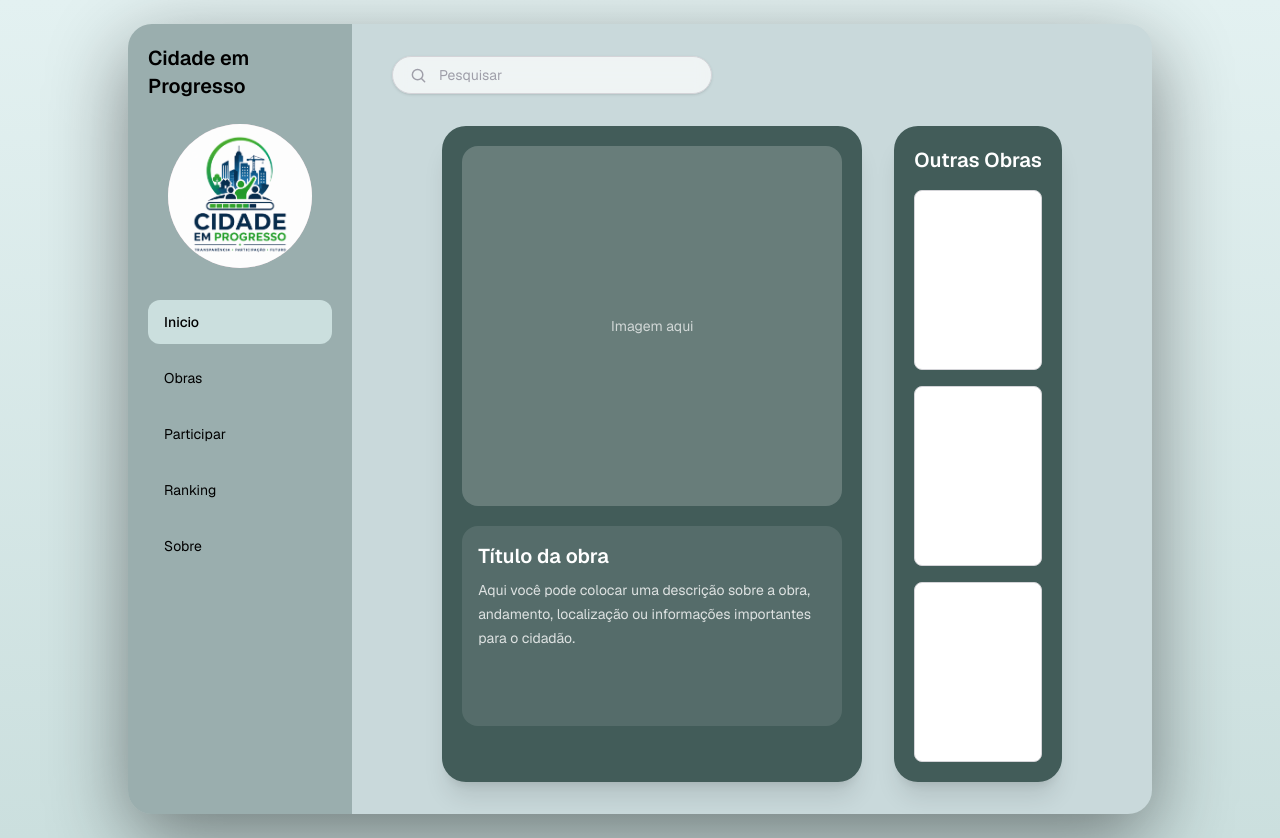
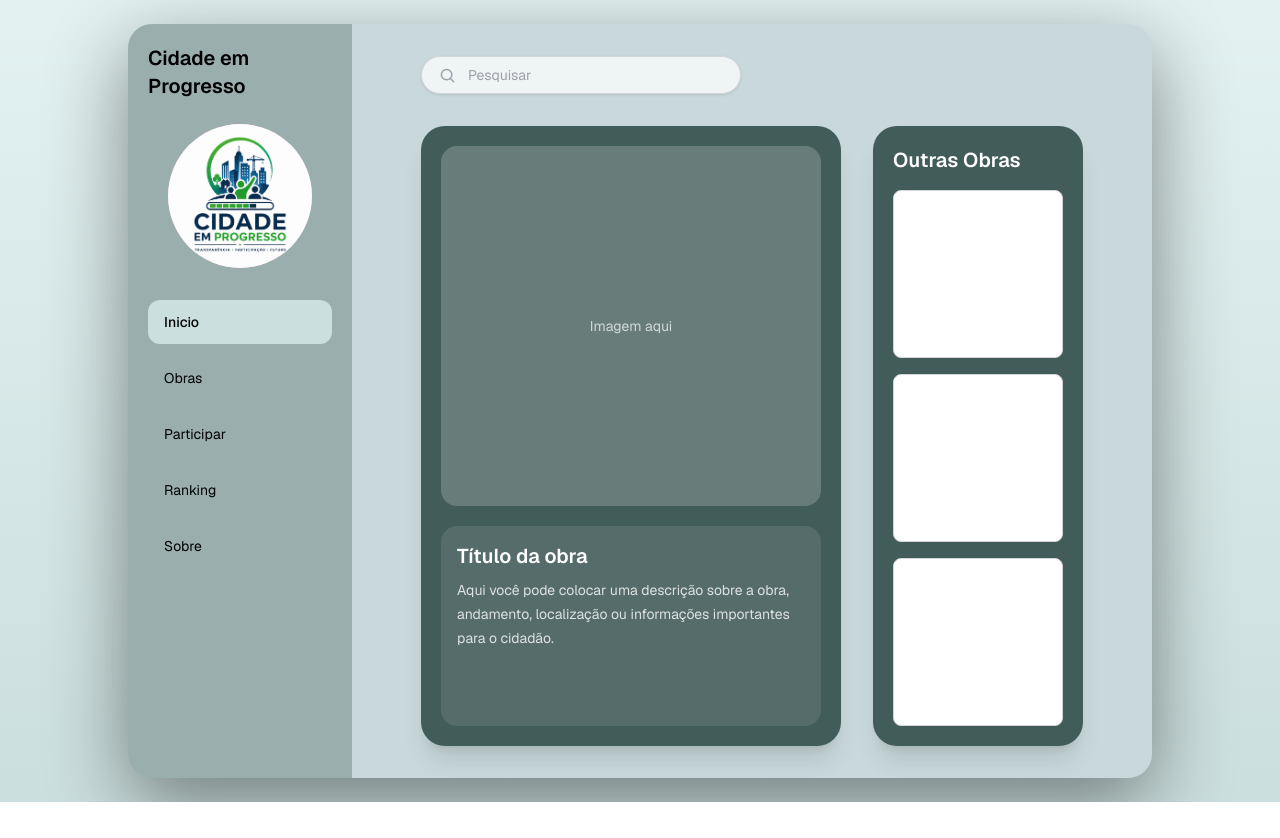
Before and after one commit to TornadoP/Cidade-Em-Progresso, a Next.js app: page / in a window 1280 px wide. After the commit the page ends 802 px from the top, so only its background shows below. Built offline with nearby package versions, Linux system fonts and the light colour scheme.

Commit message:
alteração de section

```diff
--- a/app/page.tsx
+++ b/app/page.tsx
@@ -60,8 +60,9 @@ export default function Home() {
         </aside>
         {/* ÁREA PRINCIPAL DA DIREITA */}
         <section className="flex flex-1 flex-col px-4 py-6 sm:px-6 md:px-10 md:py-8">
+          <div className="mx-auto flex w-full max-w-[662px] flex-1 flex-col">
             {/* Barra de pesquisa */}
-          <div className="mb-6 flex w-full justify-center md:mb-8 md:justify-start">
+            <div className="mb-6 flex w-full justify-start md:mb-8">
               <div className="flex w-full max-w-[320px] items-center gap-3 rounded-full border border-zinc-300 bg-white/70 px-4 py-2 shadow-sm backdrop-blur-sm">
                 <svg
                   xmlns="http://www.w3.org/2000/svg"
@@ -85,8 +86,10 @@ export default function Home() {
                 />
               </div>
             </div>
-          {/* Card central com imagem e descrição */}
+
+            {/* Card central com imagem e descrição + Outras obras */}
             <div className="flex flex-1 flex-col items-stretch justify-center gap-6 lg:flex-row lg:gap-8">
+              {/* Card principal */}
               <div className="w-full rounded-3xl bg-[#425C59] p-5 shadow-xl lg:w-[420px]">
                 {/* Área da imagem */}
                 <div className="flex h-[260px] w-full items-center justify-center rounded-2xl bg-white/20 sm:h-[320px] md:h-[360px]">
@@ -100,21 +103,29 @@ export default function Home() {
                   </h2>
 
                   <p className="mt-2 text-sm leading-6 text-white/80">
-                  Aqui você pode colocar uma descrição sobre a obra, andamento,
-                  localização ou informações importantes para o cidadão.
+                    Aqui você pode colocar uma descrição sobre a obra,
+                    andamento, localização ou informações importantes para o
+                    cidadão.
                   </p>
                 </div>
               </div>
-            {/* Quadrados Verticais */}
-            <div className="flex gap-4 overflow-x-auto rounded-3xl bg-[#425C59] p-5 shadow-xl lg:flex-col lg:overflow-visible">
-              <p className="text-xl font-semibold text-white">Outras Obras</p>
-              <div className="h-[160px] w-full rounded-lg border border-zinc-300 bg-white lg:h-[180px]"></div>
-              <div className="h-[160px] w-full rounded-lg border border-zinc-300 bg-white lg:h-[180px]"></div>
-              <div className="h-[160px] w-full rounded-lg border border-zinc-300 bg-white lg:h-[180px]"></div>
+
+              {/* Outras Obras */}
+              <div className="flex w-full flex-col rounded-3xl bg-[#425C59] p-5 shadow-xl lg:w-[210px]">
+                <p className="mb-4 text-xl font-semibold text-white">
+                  Outras Obras
+                </p>
+
+                <div className="flex gap-4 overflow-x-auto lg:flex-1 lg:flex-col lg:justify-between lg:overflow-visible">
+                  <div className="h-[160px] min-w-[160px] rounded-lg border border-zinc-300 bg-white lg:h-auto lg:min-w-0 lg:flex-1"></div>
+
+                  <div className="h-[160px] min-w-[160px] rounded-lg border border-zinc-300 bg-white lg:h-auto lg:min-w-0 lg:flex-1"></div>
+
+                  <div className="h-[160px] min-w-[160px] rounded-lg border border-zinc-300 bg-white lg:h-auto lg:min-w-0 lg:flex-1"></div>
                 </div>
               </div>
-
-          {/* Daqui para baixo fica o resto do seu conteúdo */}
+            </div>
+          </div>
         </section>
       </main>
     </div>
```
Lines whose indentation alone changed are shown as unchanged.
